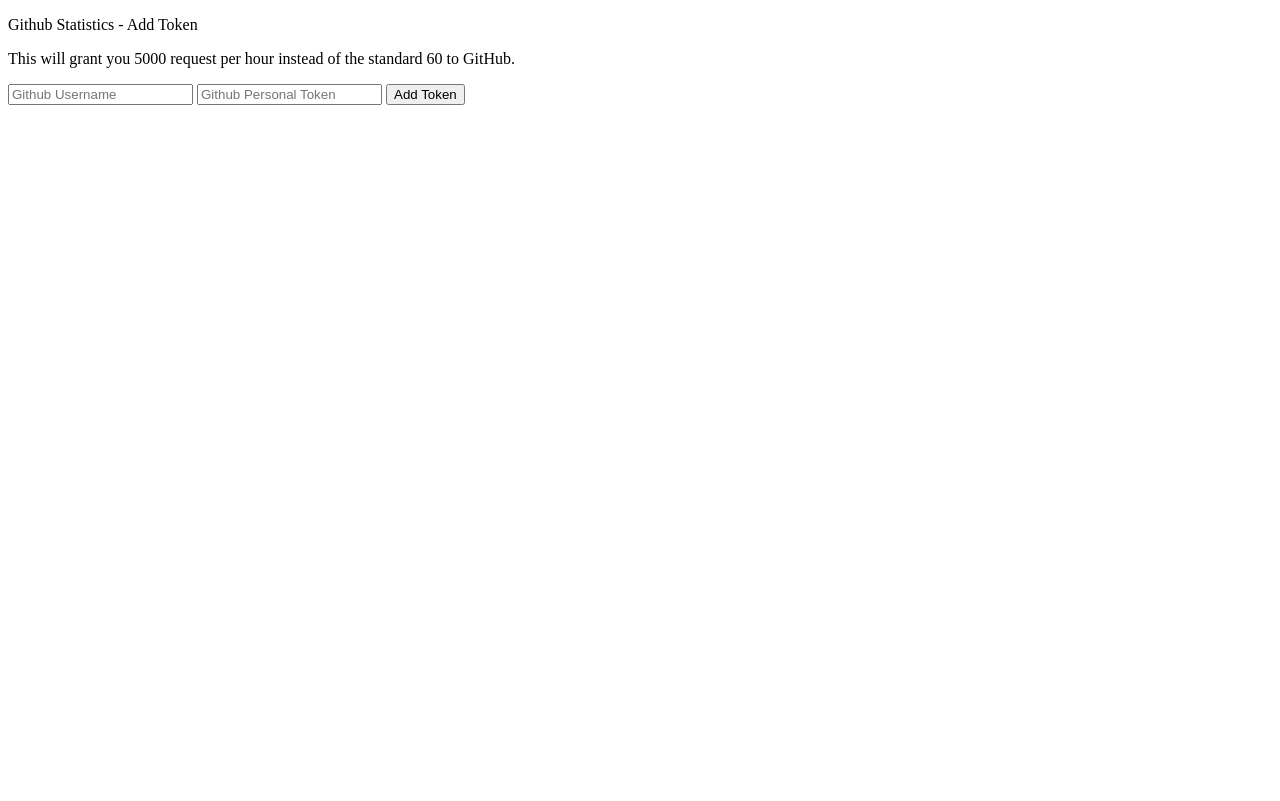
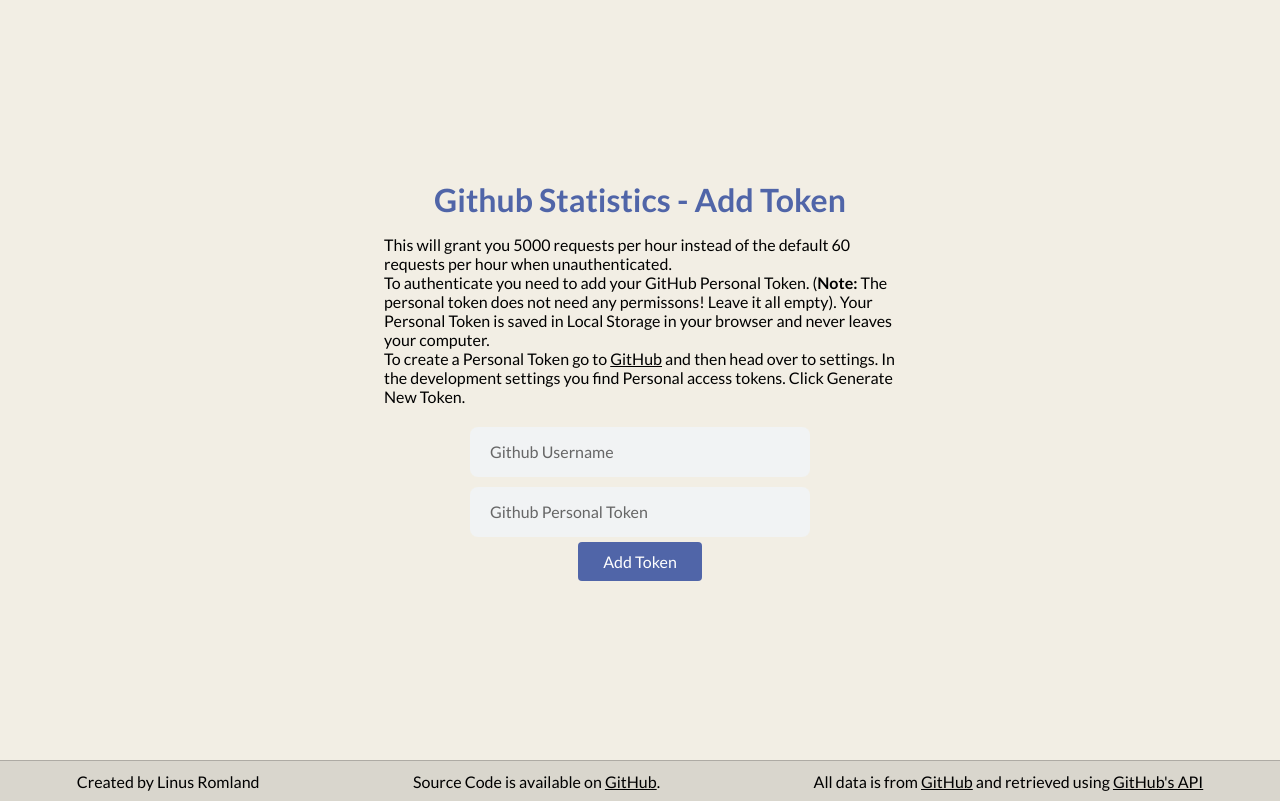
Before and after one commit to linusromlandITHS/Native-JavaScript-Laboration-2, a plain HTML site: page website/addToken.html in a window 1280 px wide. Drawn offline with Linux system fonts and the light colour scheme.

Commit message:
Design on "Add Token"

```diff
--- a/website/addToken.html
+++ b/website/addToken.html
@@ -6,30 +6,56 @@
     <meta http-equiv="X-UA-Compatible" content="IE=edge">
     <meta name="viewport" content="width=device-width, initial-scale=1.0">
     <title>Add Token - Github Statistics</title>
+
+    <!-- Import of Global CSS Stylesheet -->
+    <link rel="stylesheet" href="style/global.css">
+
+    <!-- Import of Token CSS Stylesheet -->
+    <link rel="stylesheet" href="style/token.css">
+
+    <!-- Import of CSS Stylesheet for Footer -->
+    <link rel="stylesheet" href="style/footer.css">
+
+    <!-- Import of JavaScript for token  -->
+    <script src="js/addToken.js" defer></script>
 </head>
 
 <body>
-    <p>Github Statistics - Add Token</p>
-    <p>This will grant you 5000 request per hour instead of the standard 60 to GitHub.</p>
-    <form>
-        <input type="text" id="GithubUsername" placeholder="Github Username">
-        <input type="text" id="GithubPersonalToken" placeholder="Github Personal Token">
-        <input type="submit" value="Add Token">
-    </form>
-    <script>
-        const form = document.querySelector("form")
-        const GithubUsername = document.querySelector("#GithubUsername")
-        const GithubPersonalToken = document.querySelector("#GithubPersonalToken")
+    <div id="main" class="center">
+        <div id="addToken" class="center">
+            <h1 id="title">Github Statistics - Add Token</h1>
+            <p id="infoText">This will grant you 5000 requests per hour instead of the default 60 requests per hour when unauthenticated.
+                <br>
+                To authenticate you need to add your GitHub Personal Token. (<b>Note:</b> The personal token does not need any
+                permissons! Leave it all empty). Your Personal Token is saved in Local Storage in your browser and never
+                leaves your computer.
+                <br>To create a Personal Token go to <a href="http://github.com/">GitHub</a> and then head over
+                to settings. In the development settings you find Personal access tokens. Click Generate New Token.</p>
+            <form class="center">
+                <div id="inputFields">
+                    <input type="text" id="GithubUsername" class="input-field" placeholder="Github Username">
+                    <input type="text" id="GithubPersonalToken" class="input-field" placeholder="Github Personal Token">
+                </div>
+                <input type="submit" value="Add Token" class="button">
+            </form>
+        </div>
+    </div>
 
-        form.addEventListener("submit", async event => {
-            event.preventDefault();
-            if (GithubPersonalToken && GithubUsername) {
-                await localStorage.setItem("githubusername", GithubUsername.value)
-                await localStorage.setItem("githubpersonaltoken", GithubPersonalToken.value)
-                window.location = "index.html"
-            }
-        })
-    </script>
+    <!-- Footer -->
+    <footer>
+        <div>
+            Created by Linus Romland
+        </div>
+        <div>
+            Source Code is available on
+            <a href="https://github.com/linusromland-ITHS/Native-JavaScript-Laboration-2">GitHub</a>.
+        </div>
+        <div>
+            All data is from
+            <a href="https://github.com/">GitHub</a> and retrieved using
+            <a href="https://docs.github.com/en/rest/guides/getting-started-with-the-rest-api">GitHub's API</a>
+        </div>
+    </footer>
 </body>
 
 </html>
--- /dev/null
+++ b/website/js/addToken.js
@@ -0,0 +1,12 @@
+const form = document.querySelector("form")
+const GithubUsername = document.querySelector("#GithubUsername")
+const GithubPersonalToken = document.querySelector("#GithubPersonalToken")
+
+form.addEventListener("submit", async event => {
+    event.preventDefault();
+    if (GithubPersonalToken && GithubUsername) {
+        await localStorage.setItem("githubusername", GithubUsername.value)
+        await localStorage.setItem("githubpersonaltoken", GithubPersonalToken.value)
+        window.location = "index.html"
+    }
+})
--- a/website/style/global.css
+++ b/website/style/global.css
@@ -13,4 +13,29 @@
     align-items: center;
     flex-direction: column;
 }
+
+.input-field {
+    margin: 5px;
+    padding-left: 20px;
+    color: #7b7b7b;
+    border-radius: 8px;
+    border: 0;
+    outline: 0;
+    background-color: #f1f3f4;
+    transition: all 0.2s;
+    width: 25vw !important;
+    height: 50px !important;
+    font-size: 100%;
 }
+
+.input-field::placeholder {
+    color: #666666 !important;
+}
+
+.input-field:focus {
+    outline: none;
+}
+
+.input-field:hover {
+    box-shadow: 0px 0px 5px 2px #C3C3C3
+}
--- /dev/null
+++ b/website/style/token.css
@@ -0,0 +1,46 @@
+body {
+    background-color: #F2EEE4;
+}
+
+#main {
+    min-height: 95vh;
+}
+
+#addToken {
+    width: 40%;
+}
+
+#title {
+    color: #5065A8;
+}
+
+#title,
+#infoText {
+    margin-bottom: 1rem
+}
+
+#inputFields {
+    display: flex;
+    flex-direction: column;
+}
+
+.button {
+    background-color: #5065A8;
+    border: none;
+    border-radius: 4px;
+    color: white;
+    padding: 10px 25px;
+    text-align: center;
+    text-decoration: none;
+    display: inline-block;
+    font-size: 100%;
+    transition: all 0.2s;
+}
+
+.button:hover {
+    background-color: rgba(80, 101, 168, 0.7);
+}
+
+.button:active {
+    transform: scale(0.9);
+}
```
